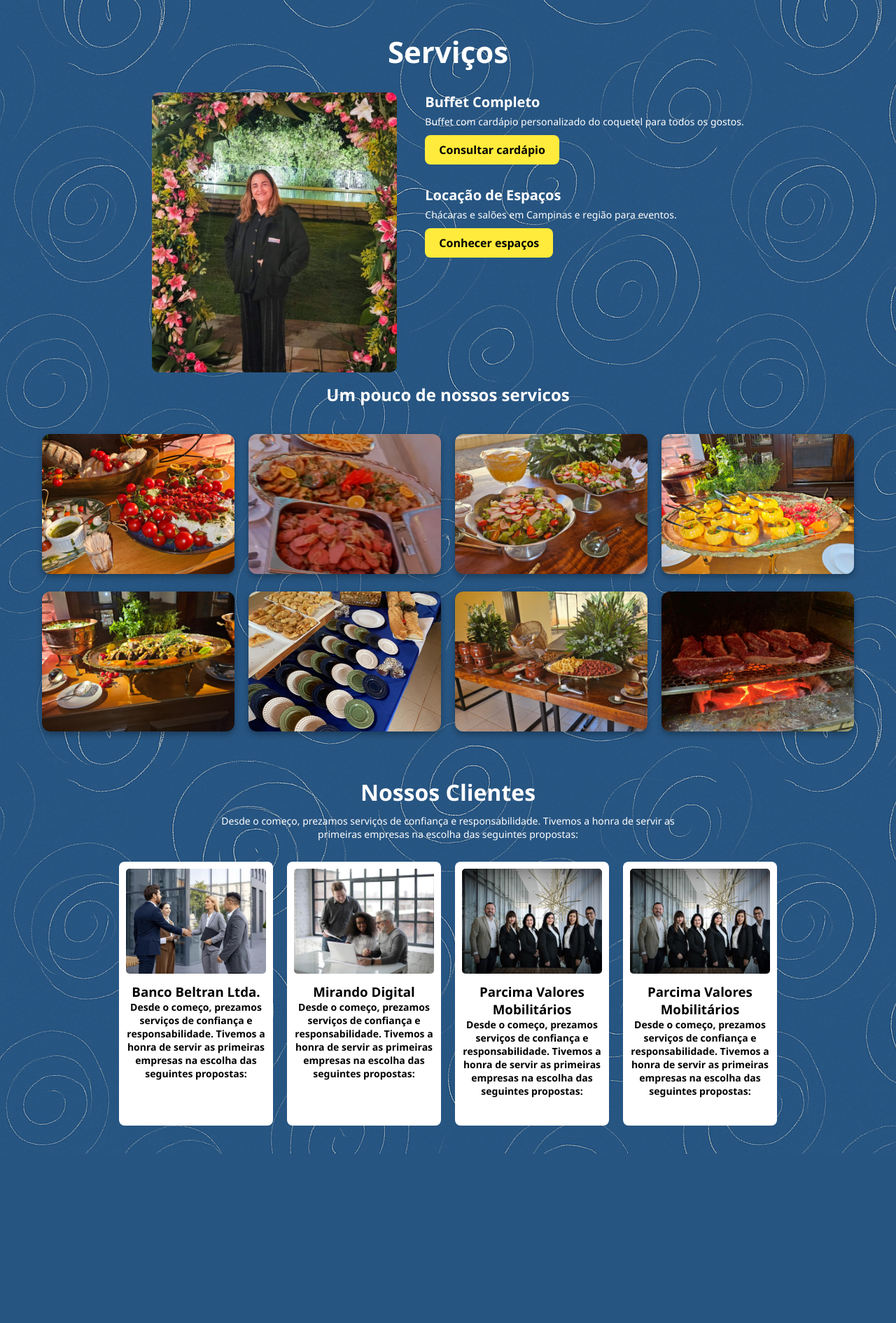
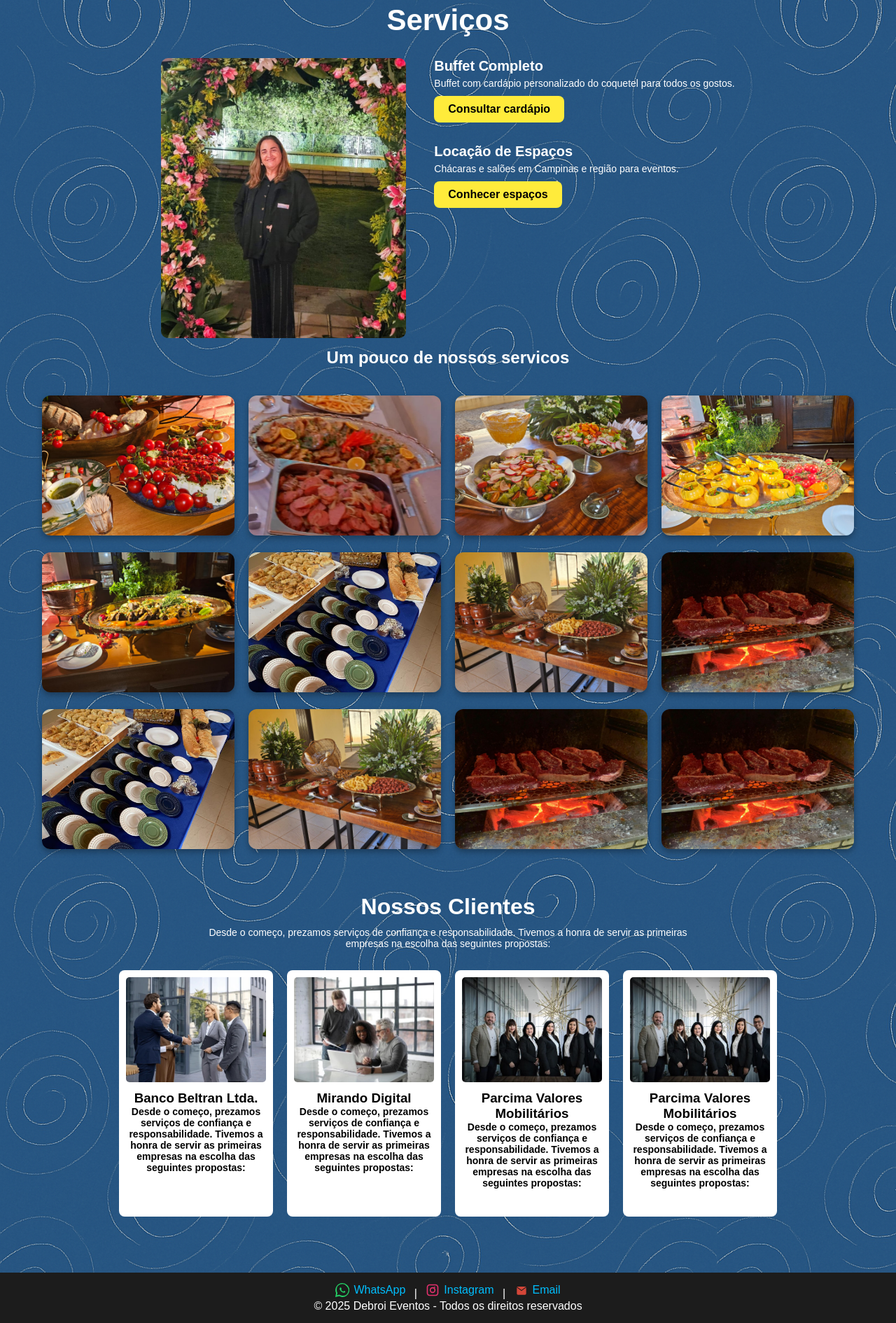
Before and after one commit to FaelDebroi/DebroiEventos, a PHP site: page /servicos.php in a window 1280 px wide. Shown: the part 95-1985 px from the top of the page at 70% size. Before the commit the page ends 1743 px from the top, so only its background shows below. Run offline with PHP 8.4, Linux system fonts and the light colour scheme.

Commit message:
new commit rodape criacao de recuperar senha

```diff
--- /dev/null
+++ b/desenvolvimento/css/rodape.css
@@ -0,0 +1,87 @@
+html,
+body {
+    height: 100%;
+    /* altura total para o flex funcionar corretamente */
+    display: flex;
+    flex-direction: column;
+    font-family: Arial, sans-serif;
+}
+
+.container {
+    flex: 1 0 auto;
+    /* cresce para empurrar o rodapé */
+    padding: 20px 40px;
+    /* padding horizontal para separar do canto */
+    box-sizing: border-box;
+    /* Se quiser pode adicionar max-width e centralizar */
+    max-width: 1200px;
+    margin: 0 auto;
+}
+
+/* Rodapé simples fixo na base */
+.rodape-simples {
+    flex-shrink: 0;
+    background-color: #1c1c1c;
+    color: white;
+    width: 100%;
+    /* largura total */
+    text-align: center;
+    padding: 15px 20px;
+    box-sizing: border-box;
+    font-size: 16px;
+}
+
+/* Links dos ícones */
+.icon-link {
+    color: #00bfff;
+    text-decoration: none;
+    margin: 0 8px;
+    display: inline-flex;
+    align-items: center;
+    justify-content: center;
+    white-space: nowrap;
+    /* evita quebra dentro do link */
+}
+
+.icon-link:hover {
+    text-decoration: underline;
+}
+
+.icon-link svg {
+    margin-right: 6px;
+    height: 20px;
+    width: 20px;
+}
+
+/* Responsividade: telas menores */
+@media (max-width: 768px) {
+    .container {
+        padding: 15px 20px;
+    }
+
+    .icon-link {
+        margin: 0 6px;
+        font-size: 14px;
+    }
+
+    .rodape-simples {
+        padding: 20px 10px;
+        font-size: 14px;
+    }
+}
+
+@media (max-width: 480px) {
+    .container {
+        padding: 10px 15px;
+    }
+
+    .icon-link {
+        font-size: 12px;
+        margin: 0 4px;
+    }
+
+    .rodape-simples {
+        padding: 15px 8px;
+        font-size: 12px;
+    }
+}
--- a/desenvolvimento/css/servicos.css
+++ b/desenvolvimento/css/servicos.css
@@ -10,7 +10,6 @@ body {
   background-image: url("../img/fundo.png");
   /* azul escuro */
   color: #fff;
-  padding: 40px;
 }
 
 .servicos {
@@ -101,6 +100,7 @@ body {
   gap: 20px;
   justify-content: center;
   flex-wrap: wrap;
+  margin-bottom: 80px;
 }
 
 .cliente {
--- a/desenvolvimento/html/index.php
+++ b/desenvolvimento/html/index.php
@@ -61,6 +61,7 @@
         });
     </script>
     <script src="../js/index.js"></script>
+
 </body>
 
 </html>
--- /dev/null
+++ b/desenvolvimento/html/rodape.php
@@ -0,0 +1,36 @@
+<link rel="stylesheet" href="../css/rodape.css">
+
+<footer class="rodape-simples">
+    <p>
+        <a href="https://wa.me/5519999999999" target="_blank" aria-label="WhatsApp" class="icon-link">
+            <!-- Ícone WhatsApp -->
+            <svg width="20" height="20" fill="#25D366" viewBox="0 0 24 24"
+                style="vertical-align: middle; margin-right: 6px;">
+                <path
+                    d="M20.52 3.48A11.96 11.96 0 0012 0a12 12 0 00-10.68 17.1L0 24l6.9-1.8A11.94 11.94 0 0012 24a12 12 0 008.52-20.52zM12 21.5a9.41 9.41 0 01-4.86-1.36l-.35-.23-4.12 1.07 1.1-4.01-.23-.36A9.43 9.43 0 012.5 12a9.5 9.5 0 0117-6.71 9.41 9.41 0 01-7.5 16.21z" />
+                <path
+                    d="M17.05 14.22c-.25-.12-1.48-.73-1.71-.81-.23-.08-.4-.12-.57.12-.17.23-.66.81-.8.98-.14.17-.29.19-.54.07-.25-.12-1.05-.39-2-1.24-.74-.66-1.23-1.47-1.37-1.72-.14-.25-.01-.38.11-.5.12-.12.25-.3.37-.45.12-.15.16-.25.25-.42.08-.17.04-.31-.02-.43-.07-.12-.57-1.37-.78-1.87-.2-.48-.4-.42-.57-.43-.15 0-.32-.01-.5-.01-.17 0-.43.06-.65.31-.22.24-.83.81-.83 1.97 0 1.16.85 2.28.97 2.44.12.17 1.67 2.54 4.05 3.56.57.25 1.01.4 1.36.51.57.18 1.09.15 1.5.09.46-.07 1.48-.6 1.69-1.18.21-.58.21-1.07.15-1.18-.07-.12-.23-.18-.48-.31z" />
+            </svg>
+            WhatsApp
+        </a> |
+        <a href="https://instagram.com/debroieventos" target="_blank" aria-label="Instagram" class="icon-link">
+            <!-- Ícone Instagram -->
+            <svg width="20" height="20" fill="#E1306C" viewBox="0 0 24 24"
+                style="vertical-align: middle; margin-right: 6px;">
+                <path
+                    d="M7 2C4.243 2 2 4.243 2 7v10c0 2.757 2.243 5 5 5h10c2.757 0 5-2.243 5-5V7c0-2.757-2.243-5-5-5H7zm10 2c1.654 0 3 1.346 3 3v10c0 1.654-1.346 3-3 3H7c-1.654 0-3-1.346-3-3V7c0-1.654 1.346-3 3-3h10zm-5 3a5 5 0 100 10 5 5 0 000-10zm0 2a3 3 0 110 6 3 3 0 010-6zm4.5-1.75a1.25 1.25 0 11-2.5 0 1.25 1.25 0 012.5 0z" />
+            </svg>
+            Instagram
+        </a> |
+        <a href="mailto:contato@debroieventos.com.br" aria-label="Email" class="icon-link">
+            <!-- Ícone Email -->
+            <svg width="20" height="20" fill="#D44638" viewBox="0 0 24 24"
+                style="vertical-align: middle; margin-right: 6px;">
+                <path d="M12 13.5l-8-6V18a2 2 0 002 2h12a2 2 0 002-2V7.5l-8 6z" />
+                <path d="M12 12L4 6h16l-8 6z" />
+            </svg>
+            Email
+        </a>
+    </p>
+    <p>&copy; 2025 Debroi Eventos - Todos os direitos reservados</p>
+</footer>
--- a/desenvolvimento/html/servicos.php
+++ b/desenvolvimento/html/servicos.php
@@ -48,6 +48,10 @@
             <a href="#img5"><img src="../img/comida5.jpeg" alt="Miniatura 5"></a>
             <a href="#img6"><img src="../img/comida6.jpeg" alt="Miniatura 6"></a>
             <a href="#img7"><img src="../img/comida7.jpeg" alt="Miniatura 7"></a>
+            <a href="#img8"><img src="../img/comida8.jpeg" alt="Miniatura 8"></a>
+            <a href="#img6"><img src="../img/comida6.jpeg" alt="Miniatura 6"></a>
+            <a href="#img7"><img src="../img/comida7.jpeg" alt="Miniatura 7"></a>
+            <a href="#img8"><img src="../img/comida8.jpeg" alt="Miniatura 8"></a>
             <a href="#img8"><img src="../img/comida8.jpeg" alt="Miniatura 8"></a>
         </div>
 
@@ -155,6 +159,9 @@
         </div>
     </section>
 
+    <footer>
+        <?php include 'rodape.php'; ?>
+    </footer>
 </body>
 
 </html>
--- a/desenvolvimento/html/sobre.php
+++ b/desenvolvimento/html/sobre.php
@@ -38,9 +38,8 @@
 
 
     </section>
-
     <footer>
-        <p>&copy; 2025 Debroi Eventos - Todos os direitos reservados</p>
+        <?php include 'rodape.php'; ?>
     </footer>
 
 </body>
```
Also changed, not shown: desenvolvimento/css/perfil.css (+14 -12 lines), desenvolvimento/css/sobre.css (+0 -12 lines), desenvolvimento/html/ChacarasGerenciamento.php (+22 -7 lines), desenvolvimento/html/GerenciamentoUser.php (+4 -4 lines), desenvolvimento/html/Perfil.php (+21 -12 lines), desenvolvimento/html/chacaras.php (+12 -10 lines), desenvolvimento/html/login.php (+13 -11 lines), desenvolvimento/html/recuperarSenha.php (added, +127 -0 lines). Lines whose indentation alone changed are shown as unchanged.
